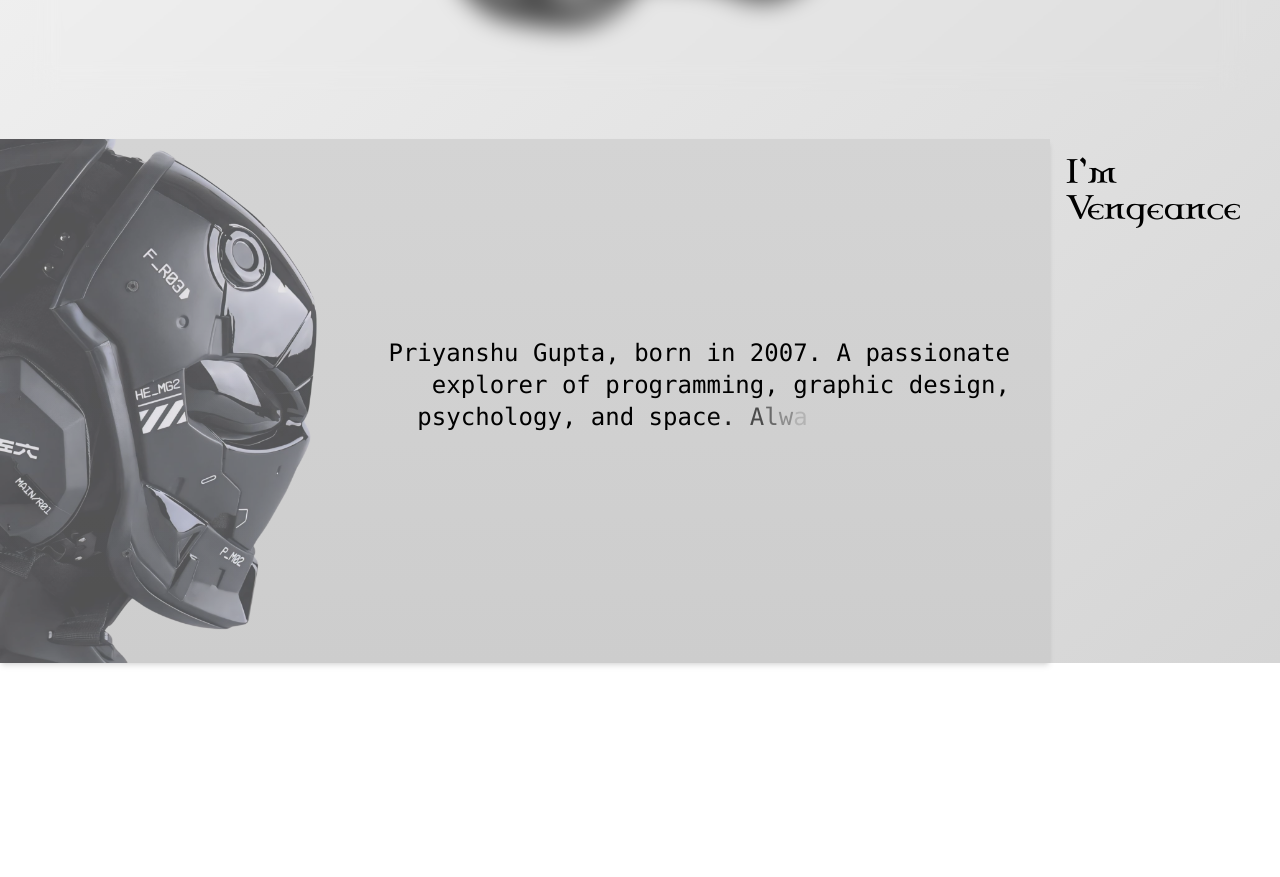
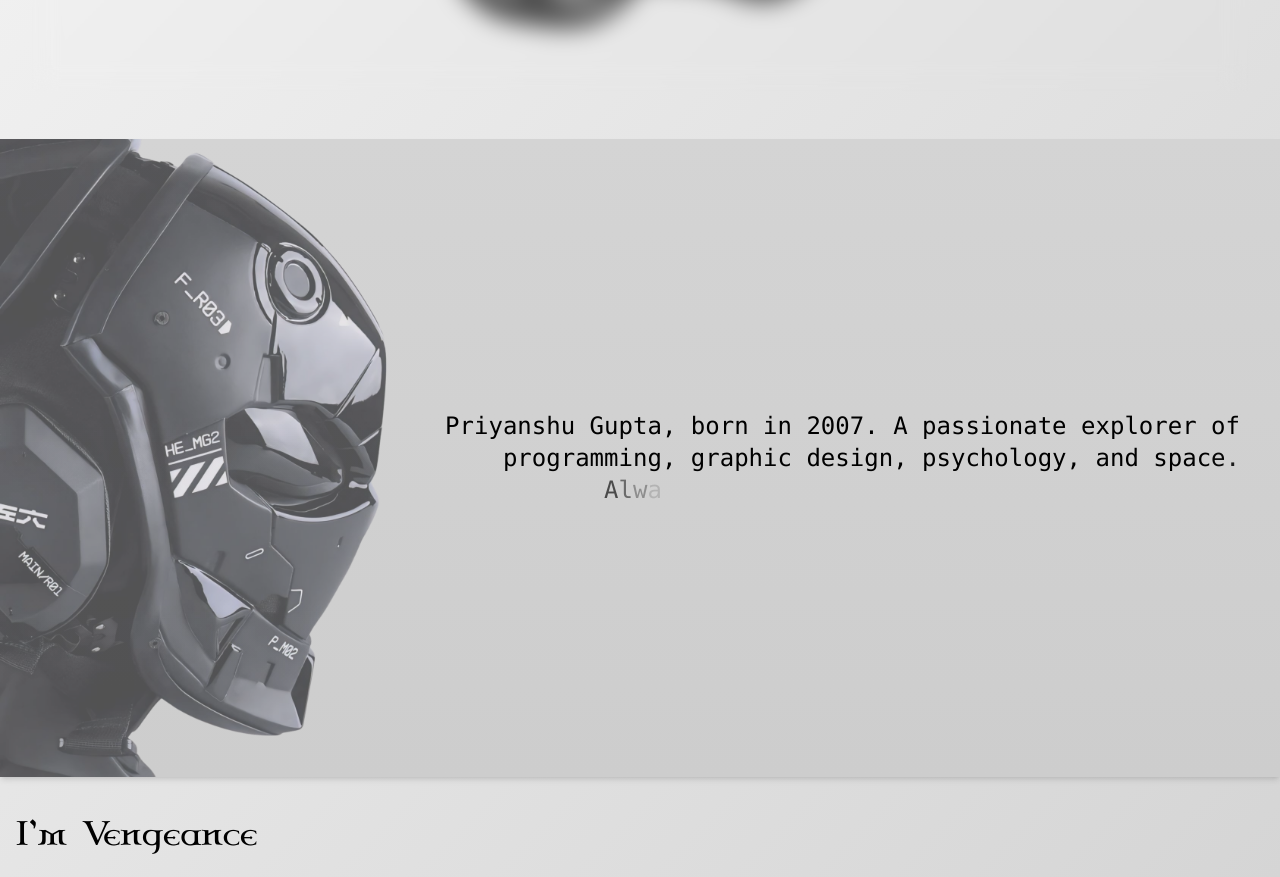
Before and after one commit to Priyansxu/Website, a Next.js app: page / in a window 1280 px wide. Shown: the part 420-1297 px from the top of the page. Before the commit the page ends 1099 px from the top, so only its background shows below. Built offline with nearby package versions, Linux system fonts and the light colour scheme.

Commit message:
Update index.js

```diff
--- a/pages/index.js
+++ b/pages/index.js
@@ -140,8 +140,10 @@ export default function Page() {
               </motion.p>
             </div>
           </motion.div>
-              <motion.p
-                className="py-4 mx-4 font-celtG text-3xl"
+        </section>
+   <section>
+         <motion.p
+                className="py-6 mx-4 font-celtG text-3xl"
                 initial="hidden"
                 animate={isInView ? "visible" : "hidden"}
                 variants={paragraphVariants}
@@ -152,7 +154,7 @@ export default function Page() {
                   </motion.span>
                 ))}
               </motion.p>
-        </section>
+    </section>
       </main>
     </div>
   );
```
